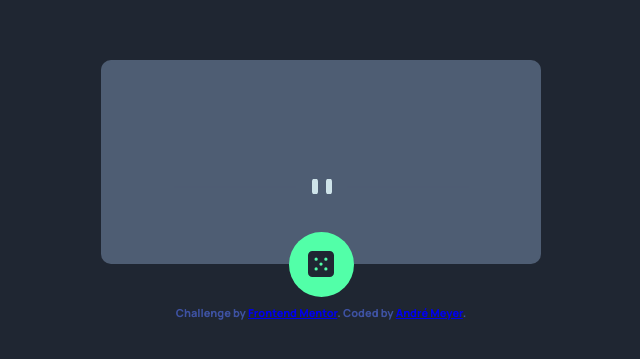
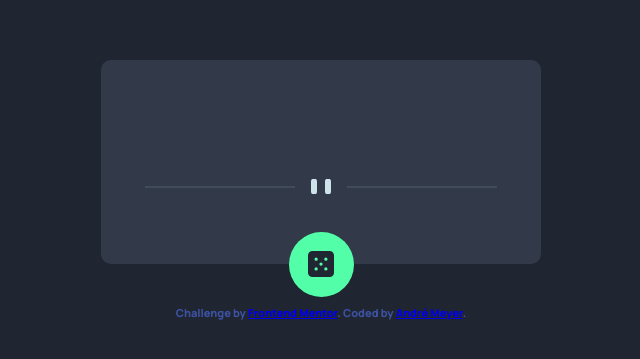
Before and after one commit to dev-andrewm/advice-generator-app-main, a plain HTML site: page index.html in a window 1280 px wide. Shown: the part 189-548 px from the top of the page, without its empty margins (319-959 px from the left). Drawn offline with Linux system fonts and the light colour scheme.

Commit message:
changing background color and divider img according to display size

```diff
--- a/style.css
+++ b/style.css
@@ -38,7 +38,7 @@ main {
   max-height: 40.0rem;
 
   border-radius: 1.0rem;
-  background-color: var(--grayish-blue);
+  background-color: var(--dark-grayish-blue);
   margin: 0 auto;
 }
 
@@ -61,7 +61,7 @@ main {
 }
 
 .advice__text {
-  color: white;
+  color: var(--light-cyan);
   text-align: center;
 }
 
@@ -77,7 +77,7 @@ main {
 .pattern-divider {
   position:absolute;
   top: 15%;
-  width: 100%;
+  width: 80%;
   height: 15px;
 
   background: url("images/pattern-divider-mobile.svg") center no-repeat;
@@ -115,3 +115,10 @@ footer {
 
   color: hsl(228, 45%, 44%);
 }
+
+@media (min-width: 700px) {
+  .pattern-divider {
+
+    background: url("images/pattern-divider-desktop.svg") center no-repeat;
+  }
+}
```
